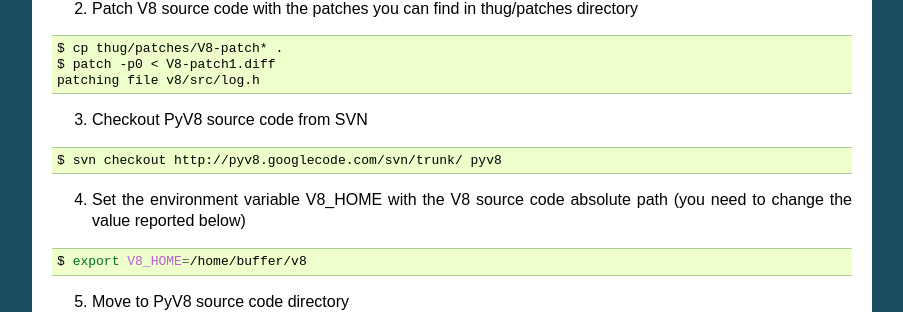
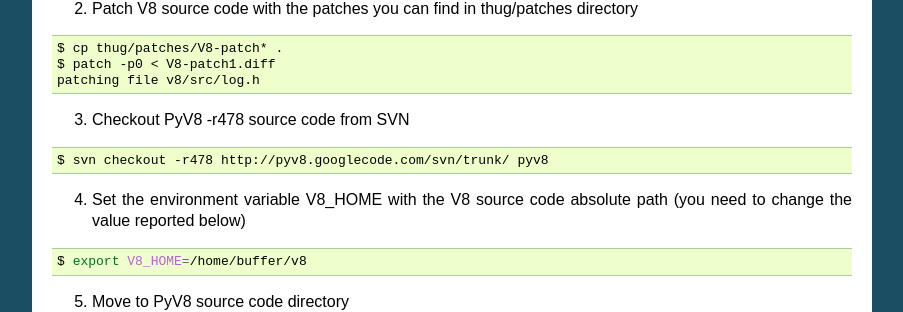
Before and after one commit to buffer/thug, a Sphinx documentation site: the page built from doc/source/build.rst, in a window 1280 px wide and 900 px high, scrolled down 826 px. Shown: the part 149-461 px from the top of the window, without its empty margins (198-1101 px from the left). Built offline with Sphinx 7.4.7, drawn with Linux system fonts in a browser that asks for light colours.

Commit message:
PyV8 -r478 requirement
	PyV8 is currently being ported to Python 3 so it may be not so
	stable. For this reason the recommended revision to install is
	-r478 right now. This requirement will be removed when the porting
	process will be completely finished.

```diff
--- a/doc/source/build.rst
+++ b/doc/source/build.rst
@@ -64,11 +64,11 @@ below.
         $ patch -p0 < V8-patch1.diff
         patching file v8/src/log.h
 
-3. Checkout PyV8 source code from SVN
+3. Checkout PyV8 -r478 source code from SVN
 
 .. code-block:: sh
 
-        $ svn checkout http://pyv8.googlecode.com/svn/trunk/ pyv8
+        $ svn checkout -r478 http://pyv8.googlecode.com/svn/trunk/ pyv8
 
 4. Set the environment variable V8_HOME with the V8 source code
    absolute path (you need to change the value reported below)
```
Also changed, not shown: 1 other file.
